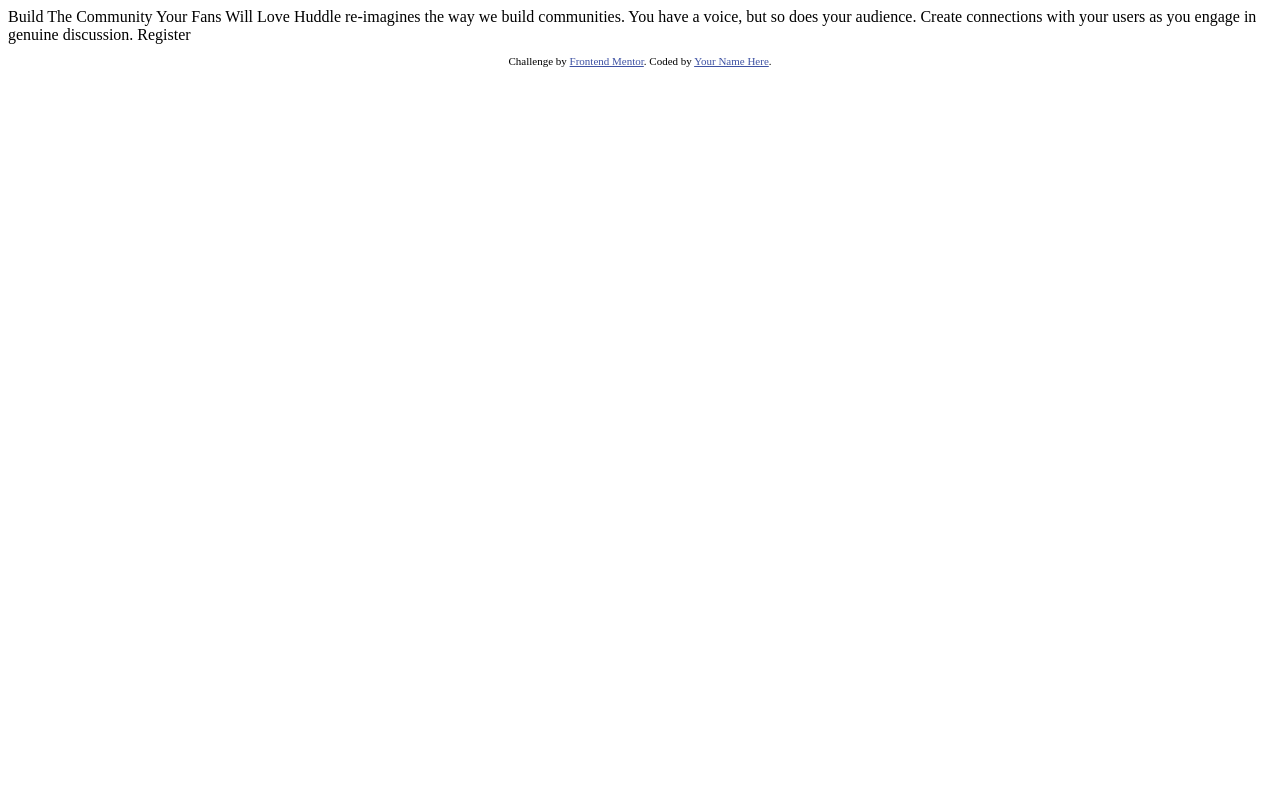
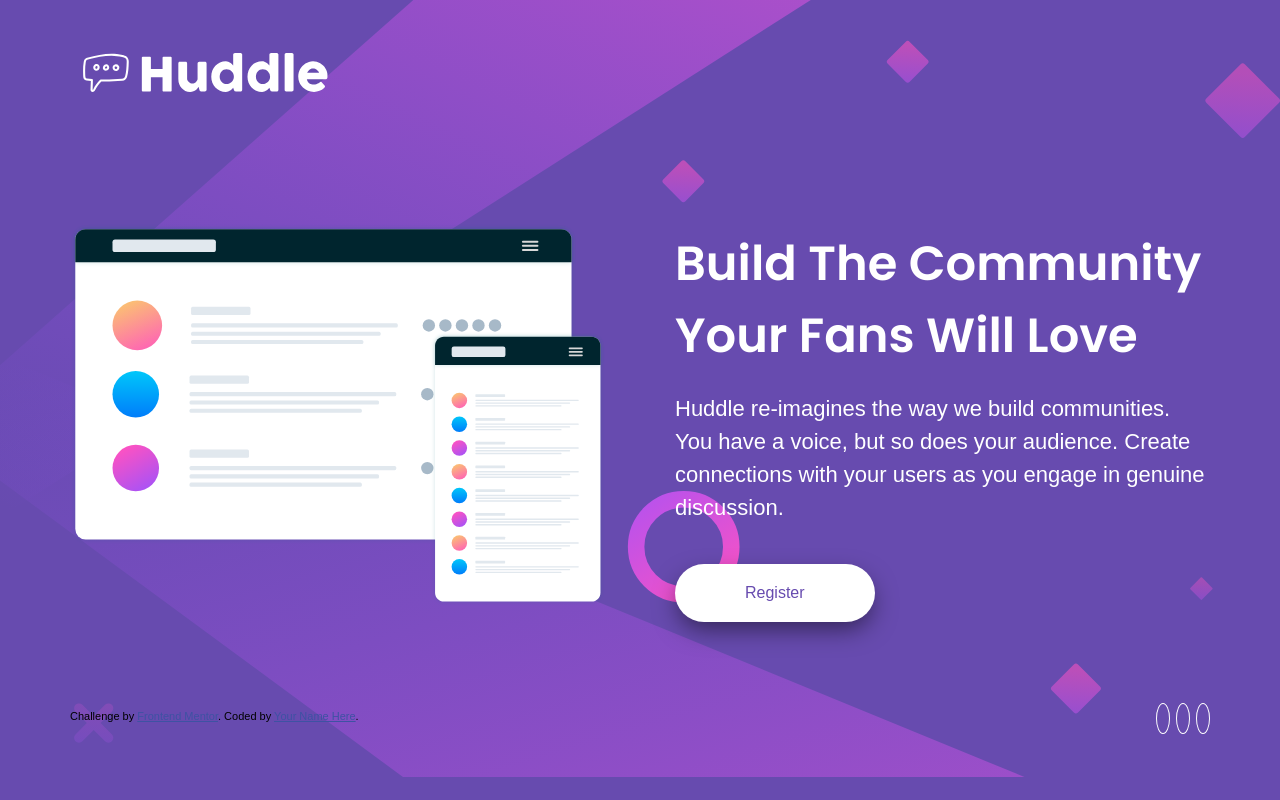
Before and after one commit to Tanthiel50/Frontend-mentor-challenges, a plain HTML site: page huddle-landing-page-with-single-introductory-section-master/index.html in a window 1280 px wide. Drawn offline with Linux system fonts and the light colour scheme.

Commit message:
full project without correction

```diff
--- a/huddle-landing-page-with-single-introductory-section-master/index.html
+++ b/huddle-landing-page-with-single-introductory-section-master/index.html
@@ -6,28 +6,56 @@
 
   <link rel="icon" type="image/png" sizes="32x32" href="./images/favicon-32x32.png">
 
+  <!-- FONT -->
+  <link rel="preconnect" href="https://fonts.googleapis.com">
+  <link rel="preconnect" href="https://fonts.gstatic.com" crossorigin>
+  <link href="https://fonts.googleapis.com/css2?family=Open+Sans&family=Poppins:wght@400;600&display=swap" rel="stylesheet">
+
+  <link rel="stylesheet" href="style.css">
+  <link href="https://cdn.lineicons.com/4.0/lineicons.css" rel="stylesheet" />
+
+
   <title>Frontend Mentor | Huddle landing page with single introductory section</title>
 
-  <!-- Feel free to remove these styles or customise in your own stylesheet 👍 -->
-  <style>
-    .attribution { font-size: 11px; text-align: center; }
-    .attribution a { color: hsl(228, 45%, 44%); }
-  </style>
 </head>
 <body>
+  <div class="app">
+    <header>
+      <img src="./images/logo.svg" alt="">
+    </header>
 
-  Build The Community Your Fans Will Love
+    <div class="main_section">
 
+      <div class="image_section">
+        <img src="./images/illustration-mockups.svg" alt="">
+      </div>
+
+      <div class="text_section">
+
+        <h1>Build The Community Your Fans Will Love</h1>
+        <p>
           Huddle re-imagines the way we build communities. You have a voice, but so does your audience.
           Create connections with your users as you engage in genuine discussion.
+        </p>
+        <div class="button">Register</div>
 
-  Register
+      </div>
+    </div>
 
     <footer>
-    <p class="attribution">
+      <div class="attribution">
+        <p>
           Challenge by <a href="https://www.frontendmentor.io?ref=challenge" target="_blank">Frontend Mentor</a>.
           Coded by <a href="#">Your Name Here</a>.
         </p>
+      </div>
+      <div class="social">
+        <i class="lni lni-facebook-fill"></i>
+        <i class="lni lni-twitter-original"></i>
+        <i class="lni lni-instagram"></i>
+      </div>
     </footer>
+  </div>
+
 </body>
 </html>
--- /dev/null
+++ b/huddle-landing-page-with-single-introductory-section-master/style.css
@@ -0,0 +1,193 @@
+
+:root{
+    /* Primary */
+    --violet: hsl(257, 40%, 49%);
+    --soft_magenta:hsl(300, 69%, 71%);
+
+    /* padding */
+    --half_padding: 50%;
+    --large_padding: 70px;
+    --medium_padding: 40px;
+    --small_padding: 20px;
+}
+
+*{
+    margin: 0;
+    padding: 0;
+    box-sizing: border-box;
+    border: none;
+    font-family: 'Kumbh Sans', sans-serif;
+}
+
+html{
+    height: 100%;
+}
+
+body{
+    height: 100%;
+    font-family: 'Open Sans', sans-serif;
+}
+
+h1,h2,h3{
+    font-family: 'Poppins', sans-serif;
+}
+
+.app{
+    width: 100vw;
+    height: 100vh;
+    background-image: url(./images/bg-desktop.svg);
+    background-color: var(--violet);
+    background-repeat: no-repeat;
+    background-size:contain;
+    display: flex;
+    flex-direction: column;
+    justify-content: space-between;
+    padding-top: var(--medium_padding);
+    padding-left: var(--large_padding);
+    padding-bottom: var(--medium_padding);
+    padding-right: var(--large_padding);
+}
+
+header{
+    min-height: 80px;
+}
+
+.main_section{
+    display: flex;
+    flex-direction: row;
+    gap: var(--large_padding);
+    width: 100%;
+
+}
+
+.image_section{
+    flex: 2;
+    display: flex;
+    /* background-color: aquamarine; */
+}
+
+.image_section img{
+    width: 100%;
+    object-fit:contain;
+}
+
+.text_section{
+    flex: 2;
+    /* background-color: beige; */
+    padding-top: var(--small_padding);
+    color: white;
+    display: flex;
+    flex-direction: column;
+    align-items: flex-start;
+}
+
+.text_section h1{
+    font-weight: 600;
+    font-size: 3em;
+}
+
+.text_section p{
+    padding-top: var(--small_padding);
+    font-weight: 400;
+    font-size: 22px;
+    line-height: 1.5em;
+    /* background-color: aqua; */
+
+}
+
+.button{
+    margin-top: var(--medium_padding);
+    background-color: white;
+    color: var(--violet);
+    padding-right: var(--large_padding);
+    padding-left: var(--large_padding);
+    padding-top: var(--small_padding);
+    padding-bottom: var(--small_padding);
+    border-radius: var(--medium_padding);
+    font-weight: 400;
+    box-shadow: 0px 10px 24px -3px rgba(0,0,0,0.5);
+}
+
+.button:hover{
+    background-color: var(--soft_magenta);
+    color: white;
+    cursor: pointer;
+}
+
+footer{
+    display: flex;
+    flex-direction: row;
+    justify-content: space-between;
+    height: 50px;
+    /* background-color: aqua; */
+}
+
+.social{
+    color: white;
+}
+
+.social :first-child{
+    margin-right: 6px;
+}
+
+.social :last-child{
+    margin-left: 6px;
+}
+
+.lni{
+    border: solid 1px white;
+    border-radius: var(--half_padding);
+    padding: 6px;
+}
+
+.lni:hover{
+    color: var(--soft_magenta);
+    border: solid 1px var(--soft_magenta);
+    cursor: pointer;
+}
+
+.attribution {
+    font-size: 11px; text-align: center;
+}
+.attribution a {
+    color: hsl(228, 45%, 44%);
+}
+
+@media (max-width: 600px) {
+    .app{
+        background-image: url(./images/bg-mobile.svg);
+        padding-top: var(--medium_padding);
+        padding-left: var(--medium_padding);
+        padding-bottom: var(--medium_padding);
+        padding-right: var(--medium_padding);
+        height: auto;
+    }
+    header img{
+        height: 40px;
+    }
+    .main_section{
+        flex-direction: column;
+        height: 100%;
+        padding-top: var(--medium_padding);
+    }
+    .text_section{
+        text-align: center;
+        align-items: center;
+    }
+    .text_section h1{
+        font-weight: 600;
+        font-size: 2em;
+        width: 80%;
+        /* background-color: aqua; */
+    }
+    .button{
+        padding-left: 100px;
+        padding-right: 100px;
+    }
+    footer{
+        height: auto;
+        flex-direction: column-reverse;
+        align-items: center ;
+        padding-top: var(--large_padding);
+    }
+  }
```
Lines whose indentation alone changed are shown as unchanged.
